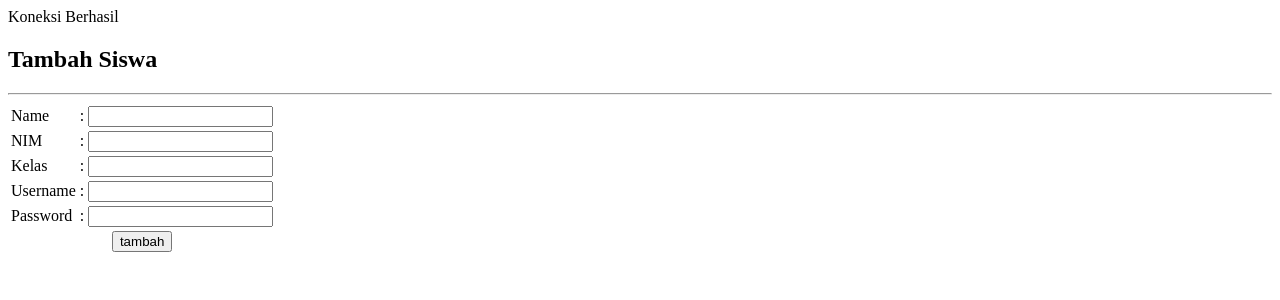
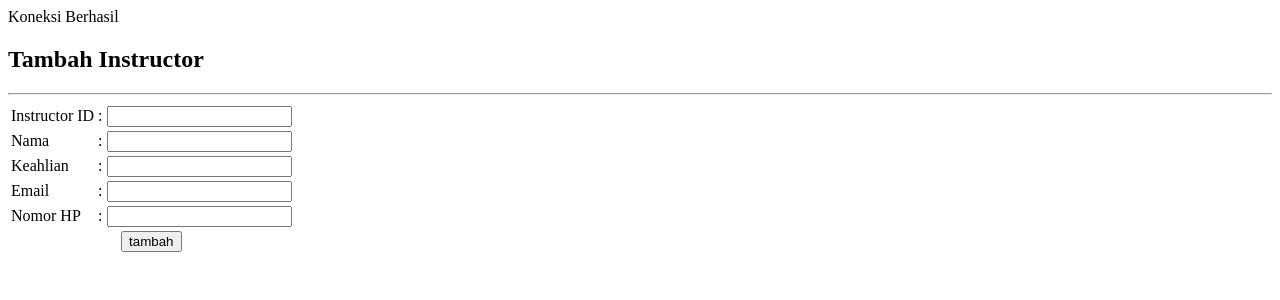
Before and after one commit to berlindiachica/Kelompok4_Language-Course, a PHP site: page /tambahIns.php in a window 1280 px wide. Shown: the top 300 px of the page. Run offline with PHP 8.4, Linux system fonts and the light colour scheme.

Commit message:
progres kedua

```diff
--- a/DatabaseCourses/hapusIns.php
+++ b/DatabaseCourses/hapusIns.php
@@ -3,7 +3,7 @@
 
     $id = $_GET['id'];
 
-    $query = "DELETE FROM courses WHERE ID = '$id'";
+    $query = "DELETE FROM instructors WHERE instructor_id = '$id'";
     if (mysqli_query($koneksi, $query)){
         header("Location: tampilIns.php");
     }else {
--- a/DatabaseCourses/hapusSsw.php
+++ b/DatabaseCourses/hapusSsw.php
@@ -3,7 +3,7 @@
 
     $id = $_GET['id'];
 
-    $query = "DELETE FROM courses WHERE ID = '$id'";
+    $query = "DELETE FROM students WHERE student_id = '$id'";
     if (mysqli_query($koneksi, $query)){
         header("Location: tampilSsw.php");
     }else {
--- a/DatabaseCourses/tambahIns.php
+++ b/DatabaseCourses/tambahIns.php
@@ -3,34 +3,34 @@
 
 ?>
 
-<h2>Tambah Siswa</h2>
+<h2>Tambah Instructor</h2>
 <hr>
 <form action="" method="post">
     <table>
-        <tr>
-            <td>Name</td>
+         <tr>
+            <td>Instructor ID</td>
             <td>:</td>
-            <td><input type="text" name="nama"></td>
+            <td><input type="text" name="instructor_id" value=""></td>
         </tr>
         <tr>
-            <td>NIM</td>
+            <td>Nama</td>
             <td>:</td>
-            <td><input type="text" name="nim"></td>
+            <td><input type="text" name="instructor_name" value=""></td>
         </tr>
         <tr>
-            <td>Kelas</td>
+            <td>Keahlian</td>
             <td>:</td>
-            <td><input type="text" name="kelas"></td>
+            <td><input type="text" name="expertise" value=""></td>
         </tr>
         <tr>
-            <td>Username</td>
+            <td>Email</td>
             <td>:</td>
-            <td><input type="text" name="username"></td>
+            <td><input type="email" name="email" value=""></td>
         </tr>
         <tr>
-            <td>Password</td>
+            <td>Nomor HP</td>
             <td>:</td>
-            <td><input type="password" name="password"></td>
+            <td><input type="number" name="phone_number" value=""></td>
         </tr>
         <tr>
             <td colspan="3" align="center">
@@ -42,17 +42,17 @@
 
 <?php
     if(isset($_POST['tambah'])){
-        $nama = $_POST['nama'];
-        $nim = $_POST['nim'];
-        $kelas = $_POST['kelas'];
-        $username = $_POST['username'];
-        $password = MD5($_POST['password']);
+        $instructor_id = $_POST['instructor_id'];
+        $instructor_name = $_POST['instructor_name'];
+        $expertise = $_POST['expertise'];
+        $email = $_POST['email'];
+        $phone_number = $_POST['phone_number'];
 
-        $query = "INSERT INTO  courses(nama,nim,kelas,username,password)
-                VALUES ('$nama','$nim','$kelas','$username','$password')";
+        $query = "INSERT INTO  instructors(instructor_id,instructor_name,expertise,email,phone_number)
+                VALUES ('$instructor_id','$instructor_name','$expertise','$email','$phone_number')";
 
         if (mysqli_query($koneksi, $query)){
-            header("Location: tampilMhs.php");
+            header("Location: tampilIns.php");
         } else{
             echo "Gagal menambahkan data!";
         }
--- a/DatabaseCourses/tambahSsw.php
+++ b/DatabaseCourses/tambahSsw.php
@@ -8,9 +8,9 @@
 <form action="" method="post">
     <table>
         <tr>
-            <td>ID Siswa<td>
+            <td>ID Siswa</td>
             <td>:</td>
-            <td><input type="text" name="student_id" value=""></td>
+            <td><input type="text" name="student_id"></td>
         </tr>
         <tr>
             <td>Nama</td>
--- a/DatabaseCourses/test.php
+++ /dev/null
@@ -1,3 +0,0 @@
-<?php
-echo "Hello World";
-?>
```
Also changed, not shown: DatabaseCourses/editIns.php (+4 -4 lines), DatabaseCourses/editSsw.php (+4 -4 lines).
